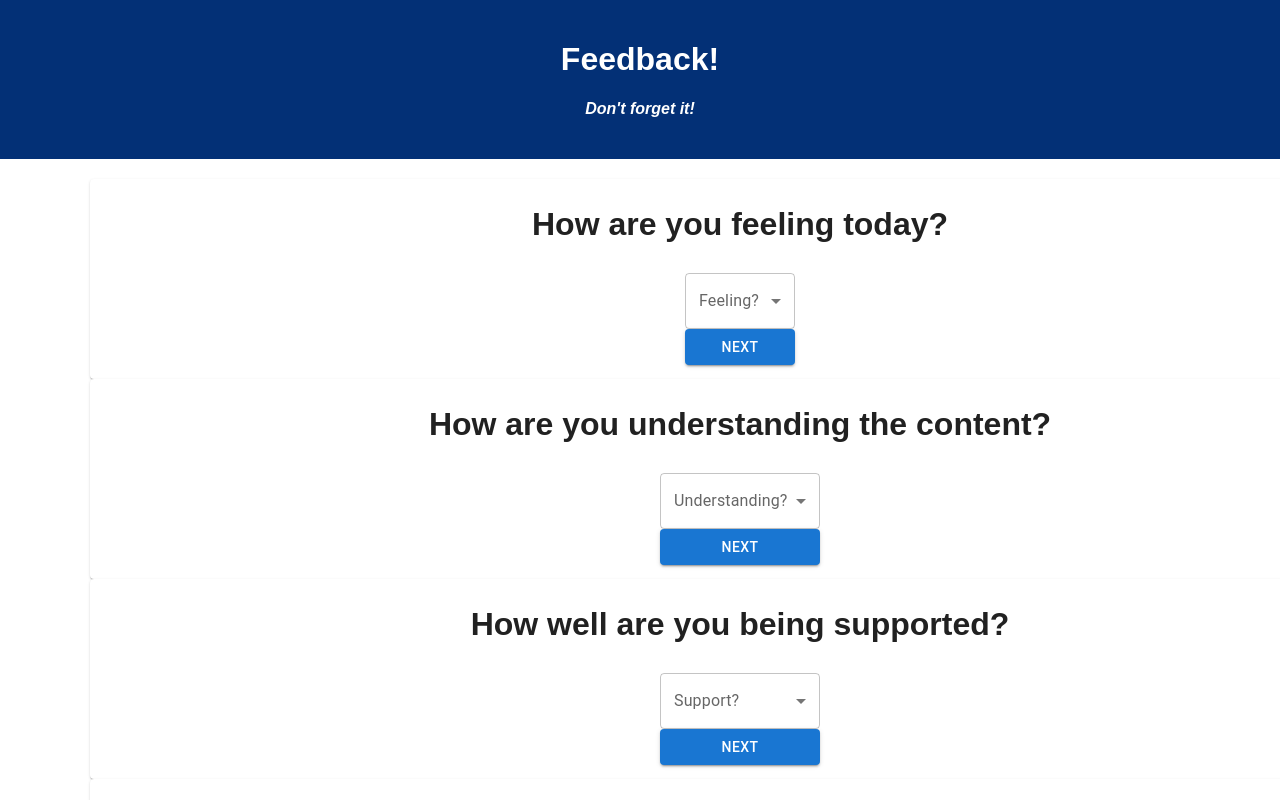
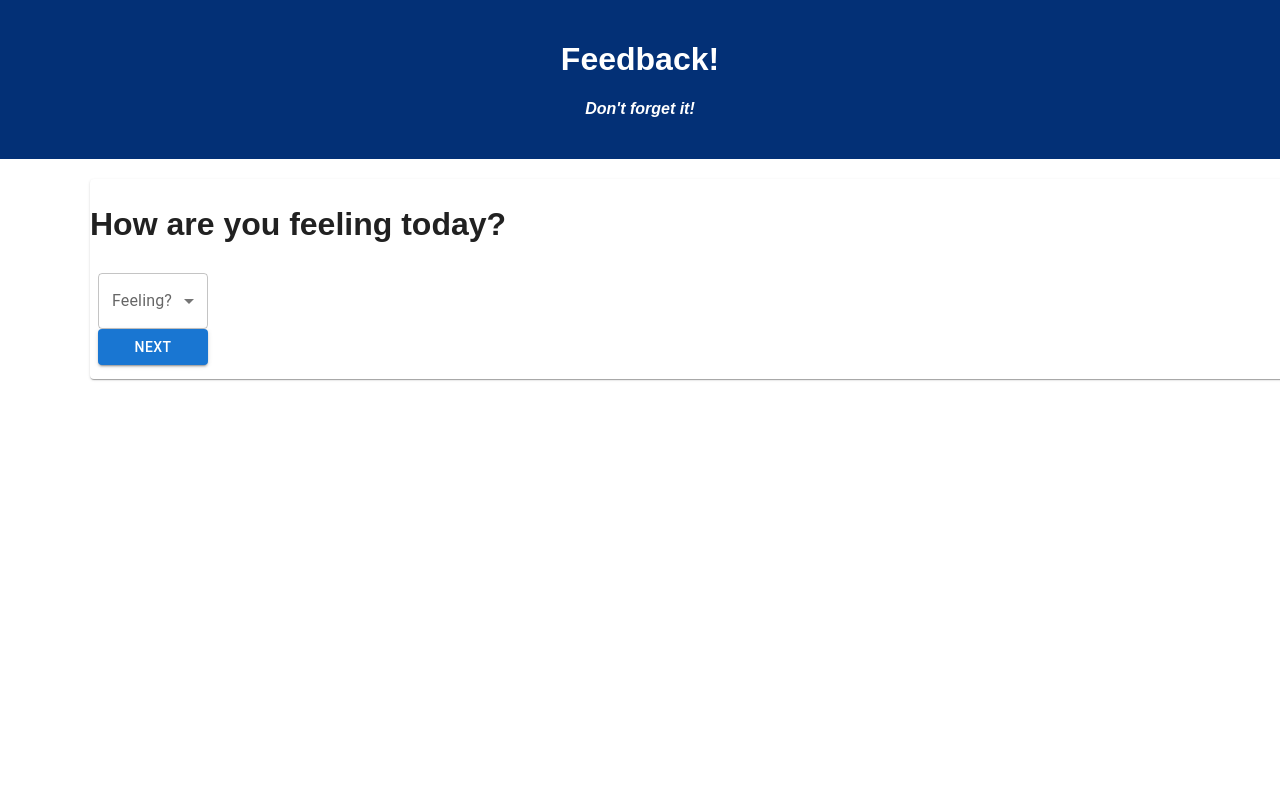
Before and after one commit to AangBel/Redux-Feedback-loop, a React (Create React App) app: page /#/Feeling in a window 1280 px wide. Before the commit this address led to /#/. Shown: the top 800 px of the page. Built offline with nearby package versions, Linux system fonts and the light colour scheme.

Commit message:
reading the feeling value

```diff
--- a/src/components/App/App.jsx
+++ b/src/components/App/App.jsx
@@ -1,25 +1,39 @@
-import React from 'react';
-import axios from 'axios';
-import Feeling from '../Feeling/Feeling';
-import Understanding from '../Understanding/Understanding';
-import Supported from '../Supported/Supported';
-import Comments from '../Comments/Comments';
+import React from "react";
+import { HashRouter as Router, Route, Link } from "react-router-dom";
 
-import './App.css';
+import axios from "axios";
+import Feeling from "../Feeling/Feeling";
+import Understanding from "../Understanding/Understanding";
+import Supported from "../Supported/Supported";
+import Comments from "../Comments/Comments";
+import Header from "../Header/Header";
+
+import "./App.css";
 
 function App() {
+  return (
+    <Router>
 
-  return (
-    <div className='App'>
-      <header className='App-header'>
-        <h1 className='App-title'>Feedback!</h1>
-        <h4>Don't forget it!</h4>
-      </header>
+      <Route path="/">
+        <Header />
+      </Route>
+
+      <Route path="/Feeling">
         <Feeling />
+      </Route>
+
+      <Route path="/Understanding">
         <Understanding />
+      </Route>
+
+      <Route path="/Supported">
         <Supported />
+      </Route>
+
+      <Route path="/Comments">
         <Comments />
-    </div>
+      </Route>
+    </Router>
   );
 }
 
--- a/src/components/Feeling/Feeling.jsx
+++ b/src/components/Feeling/Feeling.jsx
@@ -10,16 +10,23 @@ import {
     Paper,
 } from "@mui/material";
 
-import { useState } from "react";
+import { useState, useSelector } from "react";
 
 export default function Feeling() {
     console.log("in the feels");
-    const [feeling, setFeeling] = React.useState("");
+    const [feel, setFeel] = React.useState("");
 
     const handleFeelingsChange = (event) => {
     const selectedValue = event.target.value;
-    setFeeling(selectedValue);
+    setFeel(selectedValue);
     };
+
+    // const feelingsValue = useSelector((store)=> store.feelingsValue)
+
+    const handleFeelingsNext = () => {
+        console.log('selected feeling:', feel);
+        }
+
 
     return (
     <>
@@ -31,7 +38,7 @@ export default function Feeling() {
             <Select
             labelId="feeling-label"
             id="feeling-select"
-            value={feeling}
+            value={feel}
             onChange={handleFeelingsChange}
             >
             <MenuItem value={1}>1</MenuItem>
@@ -43,9 +50,9 @@ export default function Feeling() {
             </Select>
             <Stack spacing={2} direction="row">
             </Stack>
-            <Button variant="contained">Next</Button>
+            <Button variant="contained"  onClick={handleFeelingsNext} >Next</Button>
         </FormControl>
         </Paper>
     </>
     );
-}
+    }
--- /dev/null
+++ b/src/components/Header/Header.jsx
@@ -0,0 +1,12 @@
+export default function Header() {
+  console.log("we in the header");
+
+  return (
+    <div className="App">
+      <header className="App-header">
+        <h1 className="App-title">Feedback!</h1>
+        <h4>Don't forget it!</h4>
+      </header>
+    </div>
+  );
+}
--- a/src/index.js
+++ b/src/index.js
@@ -1,11 +1,31 @@
 import React from 'react';
 import ReactDOM from 'react-dom/client';
+// import {createStore, combineReducers, applyMiddleware} from "redux";
+// import logger from "redux-logger";
+import { Provider } from 'react';
+
 import './index.css';
 import App from './components/App/App';
+
+const feelingsValue = (state = [], action) => {
+    if(action.type === "ADD_FEELINGS"){
+        return action.payload;
+    }
+    return state;
+}
+
+// const storeInstance = createStore(
+//         combineReducers({
+//             feelingsValue
+//         }),
+//         applyMiddleware(logger)
+//     )
 
 const root = ReactDOM.createRoot(document.getElementById('root'));
 root.render(
     <React.StrictMode>
+        {/* <Provider store = {storeInstance}> */}
         <App />
+        {/* </Provider> */}
     </React.StrictMode>
 );
```
